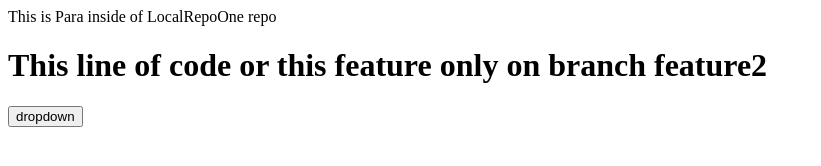
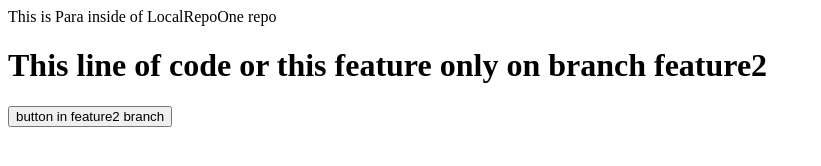
Before and after one commit to MohdTanjeem/LocalRepoOne, a plain HTML site: page index.html in a window 1280 px wide. Shown: the whole page, without its empty margins (0-821 px from the left). Drawn offline with Linux system fonts and the light colour scheme.

Commit message:
button in feature2 branch

```diff
--- a/index.html
+++ b/index.html
@@ -1,3 +1,3 @@
 <p>This is Para inside of LocalRepoOne repo</p>
 <h1>This line of code or this feature only on branch feature2</h1>
-<button>dropdown</button>
+<button>button in feature2 branch</button>
```
